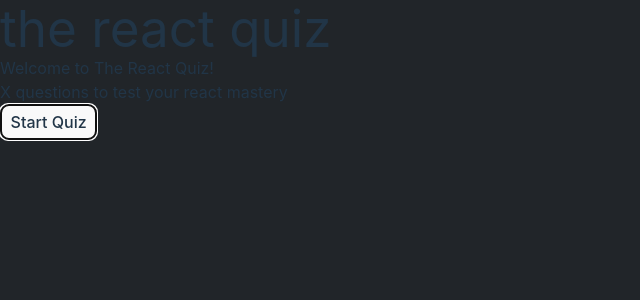
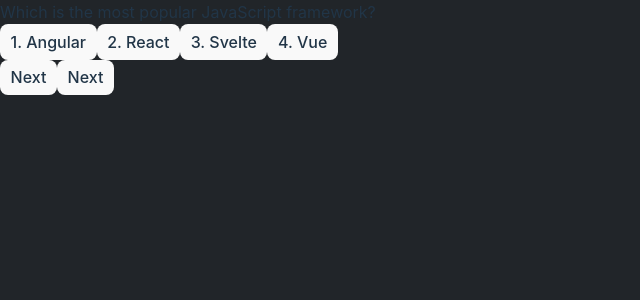
Before and after one commit to shohan11d/react-quiz, a React (Vite) app: page / in a window 1280 px wide. Both pictures are taken after a click on the button "Start Quiz". Shown: the top 300 px of the page, without its empty margins (0-640 px from the left). Built offline with nearby package versions, Linux system fonts and the light colour scheme; data requests are answered from the project's data file.

Commit message:
start page and question page created

```diff
--- a/src/App.jsx
+++ b/src/App.jsx
@@ -1,10 +1,36 @@
-import StartScreen from "./components/StartScreen";
+import { useReducer } from 'react';
+import StartScreen from './components/StartScreen';
+import StartQuestion from './components/QuestionPage';
+
+const initialState = {
+  questions: [],
+  status: 'idle',
+  error: null,
+  index: 0,
+};
+
+function reducer(state, action) {
+  // status: idile, start
+  switch (action.type) {
+    case 'dataReceived':
+      return { ...state, status: 'idle', questions: action.payload };
+    case 'dataFailed':
+      return { ...state, status: 'error', error: action.payload };
+    case 'startQuiz':
+      return { ...state, status: 'start' };
+    default:
+      return state;
+  }
+}
 
 function App() {
+  const [{ questions, status, index }, dispatch] = useReducer(reducer, initialState);
+
+  console.log(status)
   return (
     <div>
-      <StartScreen/>
-
+      {status === 'idle' && <StartScreen dispatch={dispatch} />}
+      {status === 'start' && <StartQuestion dispatch={dispatch} index={index} questions={questions} />}
     </div>
   );
 }
--- /dev/null
+++ b/src/components/QuestionOptions.jsx
@@ -0,0 +1,15 @@
+function QuestionOptions({ questionContainer }) {
+  return (
+    <div>
+      <p>
+        {questionContainer.options.map((item, i) => (
+          <button className="text-2xl p-5 m-5" key={questionContainer.id}>
+            {i + 1}. {item}
+          </button>
+        ))}
+      </p>
+    </div>
+  );
+}
+
+export default QuestionOptions;
--- /dev/null
+++ b/src/components/QuestionPage.jsx
@@ -0,0 +1,19 @@
+import QuestionOptions from './QuestionOptions';
+
+function StartQuestion({ questions, index }) {
+  const questionContainer = questions[index];
+  //   [question, options, correctOption, PointerEvent, id] = questions;
+  return (
+    <div>
+      <h2 className="text-4xl p-5 mt-10 text-blue-400">
+        {questionContainer.question}
+      </h2>
+
+      <QuestionOptions questionContainer={questionContainer} />
+      <button className='text-black bg-blue-400 p-5 m-5'>Next</button>
+      <button className='text-black bg-blue-400 p-5 m-5'>Next</button>
+    </div>
+  );
+}
+
+export default StartQuestion;
--- a/src/components/StartScreen.jsx
+++ b/src/components/StartScreen.jsx
@@ -1,10 +1,32 @@
-function StartScreen() {
+import {  useEffect } from 'react';
+
+function StartScreen({ dispatch }) {
+
+  useEffect(function () {
+    async function fetchData() {
+      try {
+        const res = await fetch('http://localhost:3000/questions');
+        const data = await res.json();
+        dispatch({ type: 'dataReceived', payload: data });
+      } catch {
+        (e) => dispatch({ type: 'dataFailed', payload: e.message });
+      }
+    }
+
+    fetchData();
+  }, []);
+
   return (
     <div className="text-center text-2xl m-20 space-y-5">
-      <h1 className="uppercase text-blue-400 p-5 mb-10  text-6xl font-bold m-auto ">the react quiz</h1>
+      <h1 className="uppercase text-blue-400 p-5 mb-10  text-6xl font-bold m-auto ">
+        the react quiz
+      </h1>
       <p className="text-green-400 italic">Welcome to The React Quiz! </p>
       <p>X questions to test your react mastery</p>
-      <button className="px-4 py-2 rounded-full bg-gray-600 hover:bg-neutral-400 hover:text-gray-600">
+      <button
+        className="px-4 py-2 rounded-full bg-gray-600 hover:bg-neutral-400 hover:text-gray-600"
+        onClick={() => dispatch({ type: 'startQuiz' })}
+      >
         Start Quiz
       </button>
     </div>
```
